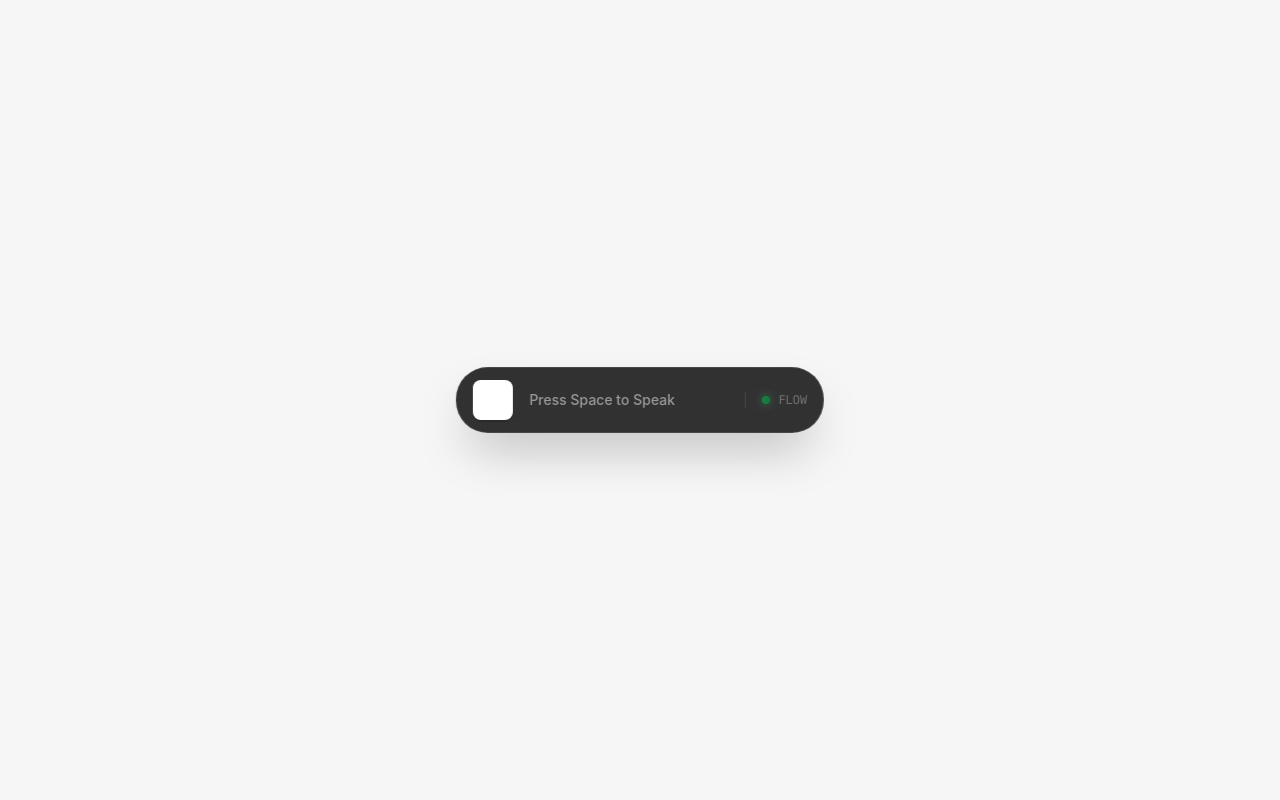
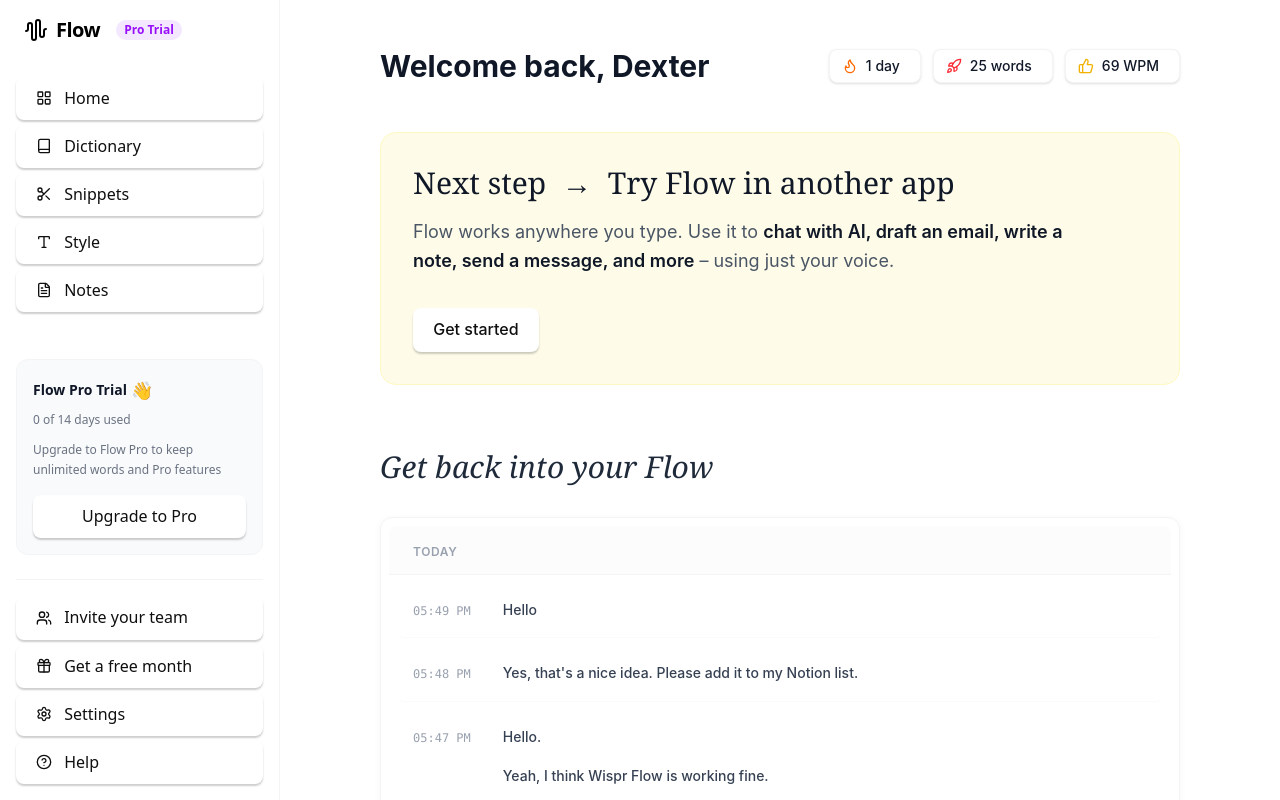
Before and after one commit to Owais-Eltigani/wispr-flow-clone, a React (Vite) app: page / in a window 1280 px wide. Built offline with nearby package versions, Linux system fonts and the light colour scheme.

Commit message:
feat: implement Dashboard replica UI

```diff
--- a/src/App.tsx
+++ b/src/App.tsx
@@ -1,12 +1,10 @@
-import { FlowWidget } from "./components/flow/FlowWidget";
+import { DashboardLayout } from "./components/dashboard/DashboardLayout";
 import "./App.css";
 
 function App() {
   return (
-    <div className="min-h-screen bg-transparent flex items-center justify-center">
-      {/* Background for demo purposes if running in browser,
-          in Tauri this would be transparent */}
-      <FlowWidget />
+    <div className="min-h-screen bg-white text-gray-900">
+      <DashboardLayout />
     </div>
   );
 }
--- /dev/null
+++ b/src/components/dashboard/ActivityItem.tsx
@@ -0,0 +1,18 @@
+
+interface ActivityItemProps {
+    time: string;
+    content: React.ReactNode;
+}
+
+export const ActivityItem = ({ time, content }: ActivityItemProps) => {
+    return (
+        <div className="flex gap-8 py-4 border-b border-gray-50 last:border-0 hover:bg-gray-50/50 transition-colors px-4 -mx-4 rounded-lg group">
+            <span className="text-xs text-gray-400 font-medium whitespace-nowrap pt-1 font-mono">
+                {time}
+            </span>
+            <div className="text-sm text-gray-700 leading-relaxed font-medium">
+                {content}
+            </div>
+        </div>
+    );
+};
--- /dev/null
+++ b/src/components/dashboard/DashboardLayout.tsx
@@ -0,0 +1,11 @@
+import { Sidebar } from "./Sidebar";
+import { HomeView } from "./HomeView";
+
+export const DashboardLayout = () => {
+    return (
+        <div className="flex h-screen bg-white w-full">
+            <Sidebar />
+            <HomeView />
+        </div>
+    );
+};
--- /dev/null
+++ b/src/components/dashboard/HomeView.tsx
@@ -0,0 +1,76 @@
+import { Flame, Rocket, ThumbsUp, ArrowRight } from "lucide-react";
+import { StatCard } from "./StatCard";
+import { ActivityItem } from "./ActivityItem";
+
+export const HomeView = () => {
+    return (
+        <div className="flex-1 h-screen overflow-y-auto bg-white">
+            <div className="max-w-4xl mx-auto px-12 py-12">
+                {/* Header Section */}
+                <div className="flex items-center justify-between mb-12">
+                    <h1 className="text-3xl font-bold text-gray-900">Welcome back, Dexter</h1>
+                    <div className="flex gap-3">
+                        <StatCard icon={Flame} value="1 day" label="" color="text-orange-500" />
+                        <StatCard icon={Rocket} value="25 words" label="" color="text-red-500" />
+                        <StatCard icon={ThumbsUp} value="69 WPM" label="" color="text-yellow-500" />
+                    </div>
+                </div>
+
+                {/* Banner */}
+                <div className="bg-[#FEFCE8] rounded-2xl p-8 mb-16 border border-yellow-100">
+                    <h2 className="font-serif text-3xl text-gray-900 mb-4">
+                        Next step <span className="mx-2">→</span> Try Flow in another app
+                    </h2>
+                    <p className="text-gray-600 mb-8 max-w-2xl text-lg leading-relaxed">
+                        Flow works anywhere you type. Use it to <strong className="font-semibold text-gray-900">chat with AI, draft an email, write a note, send a message, and more</strong> – using just your voice.
+                    </p>
+                    <button className="px-6 py-2.5 bg-gray-900 text-white text-sm font-medium rounded-lg hover:bg-black transition-colors shadow-lg shadow-gray-200">
+                        Get started
+                    </button>
+                </div>
+
+                {/* Activity Feed */}
+                <div className="space-y-8">
+                    <div className="flex items-center justify-between">
+                        <h3 className="font-serif text-3xl text-gray-800 italic">
+                            Get back into your Flow
+                        </h3>
+                    </div>
+
+                    <div className="bg-white rounded-xl border border-gray-100 p-2 shadow-[0_2px_8px_rgba(0,0,0,0.04)]">
+                        <div className="bg-gray-50/50 py-3 px-6 rounded-t-lg border-b border-gray-100 mb-2">
+                            <span className="text-xs font-semibold text-gray-400 tracking-wider">TODAY</span>
+                        </div>
+
+                        <div className="px-6 pb-4 flex flex-col gap-2">
+                            <ActivityItem
+                                time="05:49 PM"
+                                content="Hello"
+                            />
+                            <ActivityItem
+                                time="05:48 PM"
+                                content="Yes, that's a nice idea. Please add it to my Notion list."
+                            />
+                            <ActivityItem
+                                time="05:47 PM"
+                                content={
+                                    <div className="space-y-4">
+                                        <p>Hello.</p>
+                                        <p>Yeah, I think Wispr Flow is working fine.</p>
+                                    </div>
+                                }
+                            />
+                            <ActivityItem
+                                time="05:47 PM"
+                                content="Yes, it's working."
+                            />
+                        </div>
+                    </div>
+                </div>
+
+                {/* Spacer for scroll */}
+                <div className="h-20" />
+            </div>
+        </div>
+    );
+};
--- /dev/null
+++ b/src/components/dashboard/Sidebar.tsx
@@ -0,0 +1,91 @@
+import {
+    LayoutGrid,
+    Book,
+    Scissors,
+    Type,
+    FileText,
+    Users,
+    Gift,
+    Settings,
+    HelpCircle,
+    AudioWaveform
+} from "lucide-react";
+import { cn } from "../../lib/utils";
+
+export const Sidebar = () => {
+    const navItems = [
+        { icon: LayoutGrid, label: "Home", active: true },
+        { icon: Book, label: "Dictionary", active: false },
+        { icon: Scissors, label: "Snippets", active: false },
+        { icon: Type, label: "Style", active: false },
+        { icon: FileText, label: "Notes", active: false },
+    ];
+
+    const bottomItems = [
+        { icon: Users, label: "Invite your team" },
+        { icon: Gift, label: "Get a free month" },
+        { icon: Settings, label: "Settings" },
+        { icon: HelpCircle, label: "Help" },
+    ];
+
+    return (
+        <div className="w-[280px] h-screen bg-white border-r border-gray-100 flex flex-col p-4 font-sans">
+            {/* Header */}
+            <div className="flex items-center gap-2 mb-8 px-2">
+                <AudioWaveform className="w-6 h-6 text-black" />
+                <span className="text-xl font-bold tracking-tight text-black">Flow</span>
+                <span className="px-2 py-0.5 rounded-full bg-purple-100 text-purple-600 text-xs font-semibold ml-2">
+                    Pro Trial
+                </span>
+            </div>
+
+            {/* Main Nav */}
+            <nav className="flex-1 space-y-1">
+                {navItems.map((item) => (
+                    <button
+                        key={item.label}
+                        className={cn(
+                            "flex items-center gap-3 w-full px-3 py-2 text-sm font-medium rounded-lg transition-colors",
+                            item.active
+                                ? "bg-gray-100 text-gray-900"
+                                : "text-gray-500 hover:bg-gray-50 hover:text-gray-900"
+                        )}
+                    >
+                        <item.icon className="w-4 h-4" />
+                        {item.label}
+                    </button>
+                ))}
+            </nav>
+
+            {/* Promo Card */}
+            <div className="mb-6 p-4 bg-gray-50 rounded-xl border border-gray-100">
+                <div className="flex items-center gap-1 mb-2">
+                    <span className="text-sm font-semibold text-gray-900">Flow Pro Trial</span>
+                    <span className="text-lg">👋</span>
+                </div>
+                <div className="text-xs text-gray-500 font-medium mb-3">
+                    0 of 14 days used
+                </div>
+                <p className="text-xs text-gray-500 mb-4 leading-relaxed">
+                    Upgrade to Flow Pro to keep unlimited words and Pro features
+                </p>
+                <button className="w-full py-2 bg-gray-200 hover:bg-gray-300 text-gray-900 text-xs font-semibold rounded-lg transition-colors">
+                    Upgrade to Pro
+                </button>
+            </div>
+
+            {/* Bottom Nav */}
+            <div className="space-y-1 pt-4 border-t border-gray-100">
+                {bottomItems.map((item) => (
+                    <button
+                        key={item.label}
+                        className="flex items-center gap-3 w-full px-3 py-2 text-sm font-medium text-gray-500 hover:text-gray-900 transition-colors"
+                    >
+                        <item.icon className="w-4 h-4" />
+                        {item.label}
+                    </button>
+                ))}
+            </div>
+        </div>
+    );
+};
--- /dev/null
+++ b/src/components/dashboard/StatCard.tsx
@@ -0,0 +1,18 @@
+import { LucideIcon } from "lucide-react";
+
+interface StatCardProps {
+    icon: LucideIcon;
+    value: string;
+    label: string;
+    color: string;
+}
+
+export const StatCard = ({ icon: Icon, value, label, color }: StatCardProps) => {
+    return (
+        <div className="flex items-center gap-2 px-3 py-1.5 bg-white rounded-lg border border-gray-100 shadow-sm">
+            <Icon className={`w-4 h-4 ${color}`} />
+            <span className="text-sm font-medium text-gray-900">{value}</span>
+            <span className="text-sm text-gray-500">{label}</span>
+        </div>
+    );
+};
```
